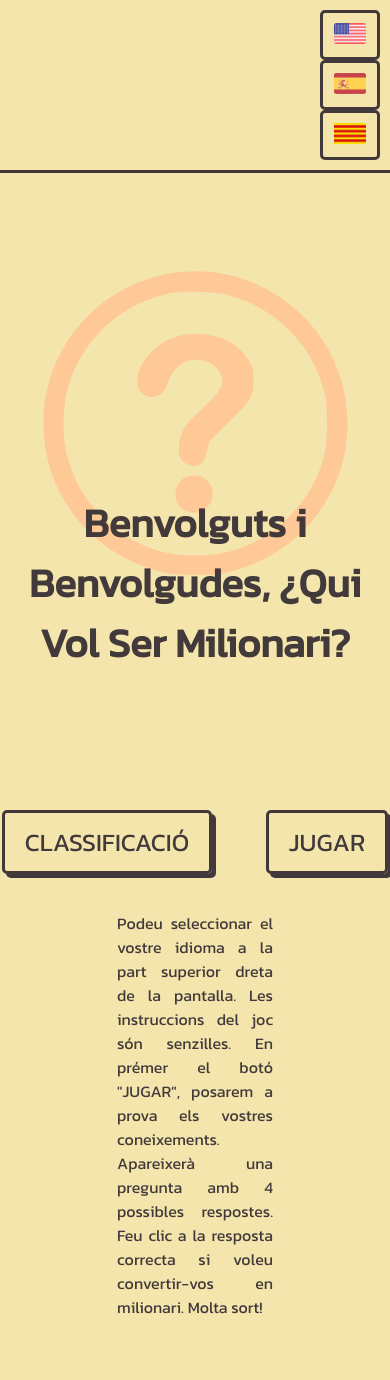
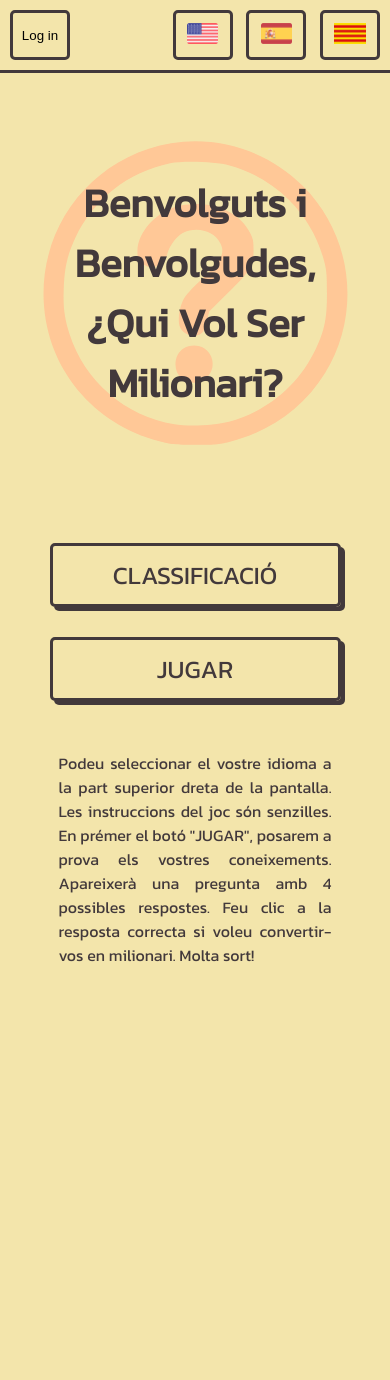
Before and after one commit to AlejandroSoPa/Escuderia_IHA, a PHP site: page / in a window 390 px wide. After the commit the page ends 962 px from the top, so only its background shows below. Run offline with PHP 8.4, Linux system fonts and the light colour scheme.

Commit message:
In progress mobile responsive

```diff
--- a/index.php
+++ b/index.php
@@ -54,8 +54,10 @@ echo "<html lang='{$_SESSION['lang']}'>";
             $instructionsText = trans('instructions', $_SESSION['lang']);
             $easterEgg = trans('easterEgg', $_SESSION['lang']);
             echo "  <h1 class='mainTitle'>$welcomeMessage</h1>\n";
+            echo "  <div class='buttonsContainer'>";
             echo "  <a class='rankingButton' href='/ranking.php'>$rankingButtonText</a>\n";
             echo "  <a class='playButton' href='/game.php' onclick='empezarDetener(this);'>$playButtonText</a>\n";
+            echo "  </div>";
             echo "  <p class='instructions'>$instructionsText</p>";
             echo "<script> cleanLocalStorage(); </script>";
             echo "<button id='easter' onclick=\"document.getElementById('easterEgg').setAttribute('data-on','on')\"></button><br>";
--- a/styles.css
+++ b/styles.css
@@ -35,9 +35,6 @@ header button {
     width: 60px;
     margin-right: 10px;
     transition: background-color 0.3s, color 0.3s, transform 0.3s;
-}
-#log {
-    margin-right: 1220px;
 }
 
 header button:hover {
@@ -715,3 +712,53 @@ text {
 #winFeedback{
     visibility: hidden;
 }
+
+#log {
+    position: absolute;
+    left: 10px;
+}
+
+@media only screen and (max-width: 600px) {
+    .mainTitle {
+        margin-top: 100px;
+        margin-left: 30px;
+        margin-right: 30px;
+        margin-bottom: 0;
+        height: 240px;
+    }
+    .mainDiv {
+        background-position: 50% 120px;
+    }
+    .rankingButton {
+        margin: 0;
+        margin-bottom: 30px;
+        width: 70%;
+    }
+    .playButton {
+        margin: 0;
+        width: 70%;
+    }
+    .buttonsContainer {
+        display: flex;
+        flex-direction: column;
+        margin-top: 130px;
+        margin-left: 20px;
+        margin-right: 20px;
+        text-align: center;
+        align-items: center;
+    }
+    .instructions {
+        width: 70%;
+    }
+    .answer-list {
+        grid-template-columns: none;
+    }
+    #help {
+        flex-direction: row;
+        padding: 0;
+        top: 70px;
+    }
+    .questionText {
+        margin-top: 80px;
+    }
+}
```
